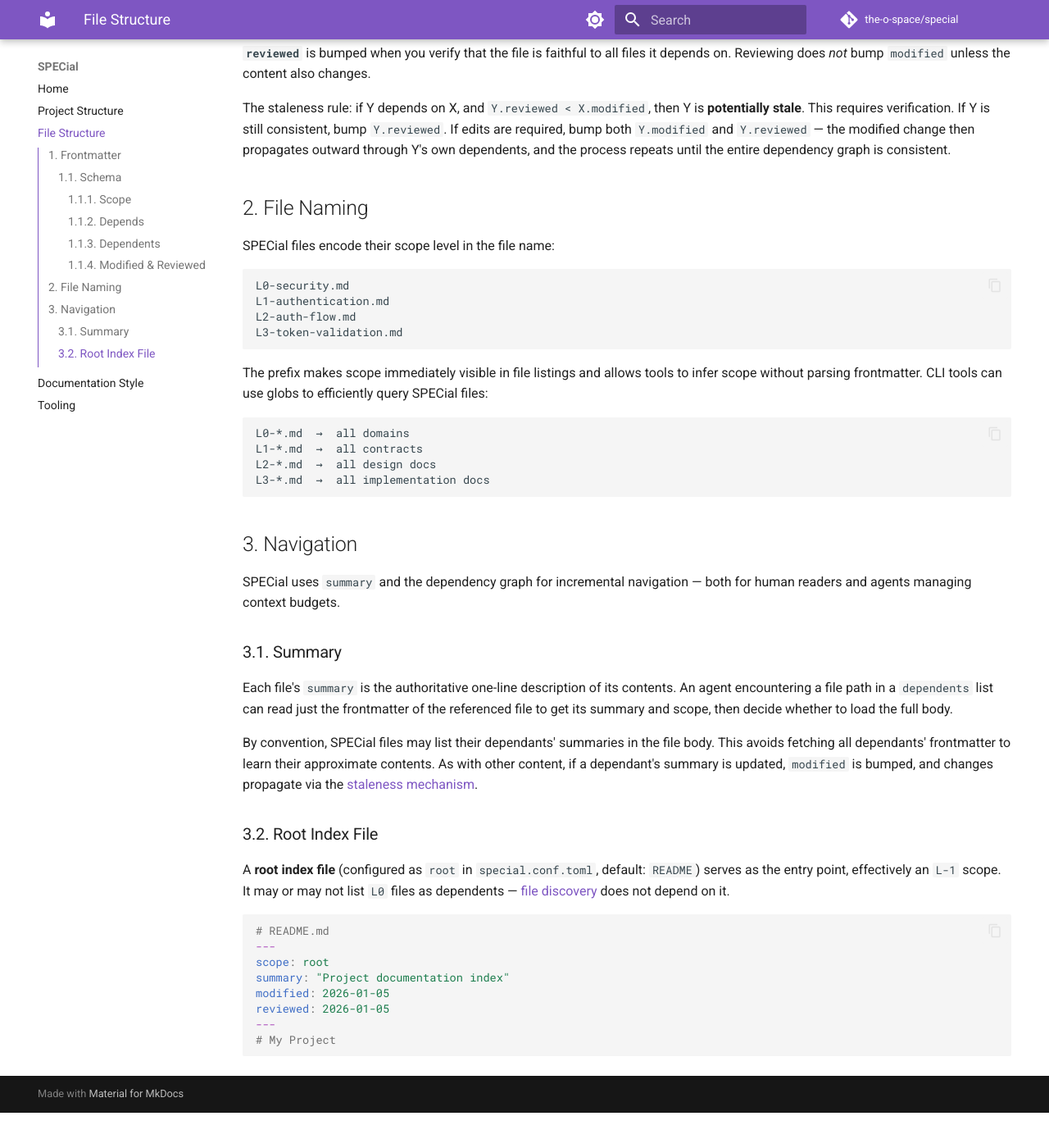
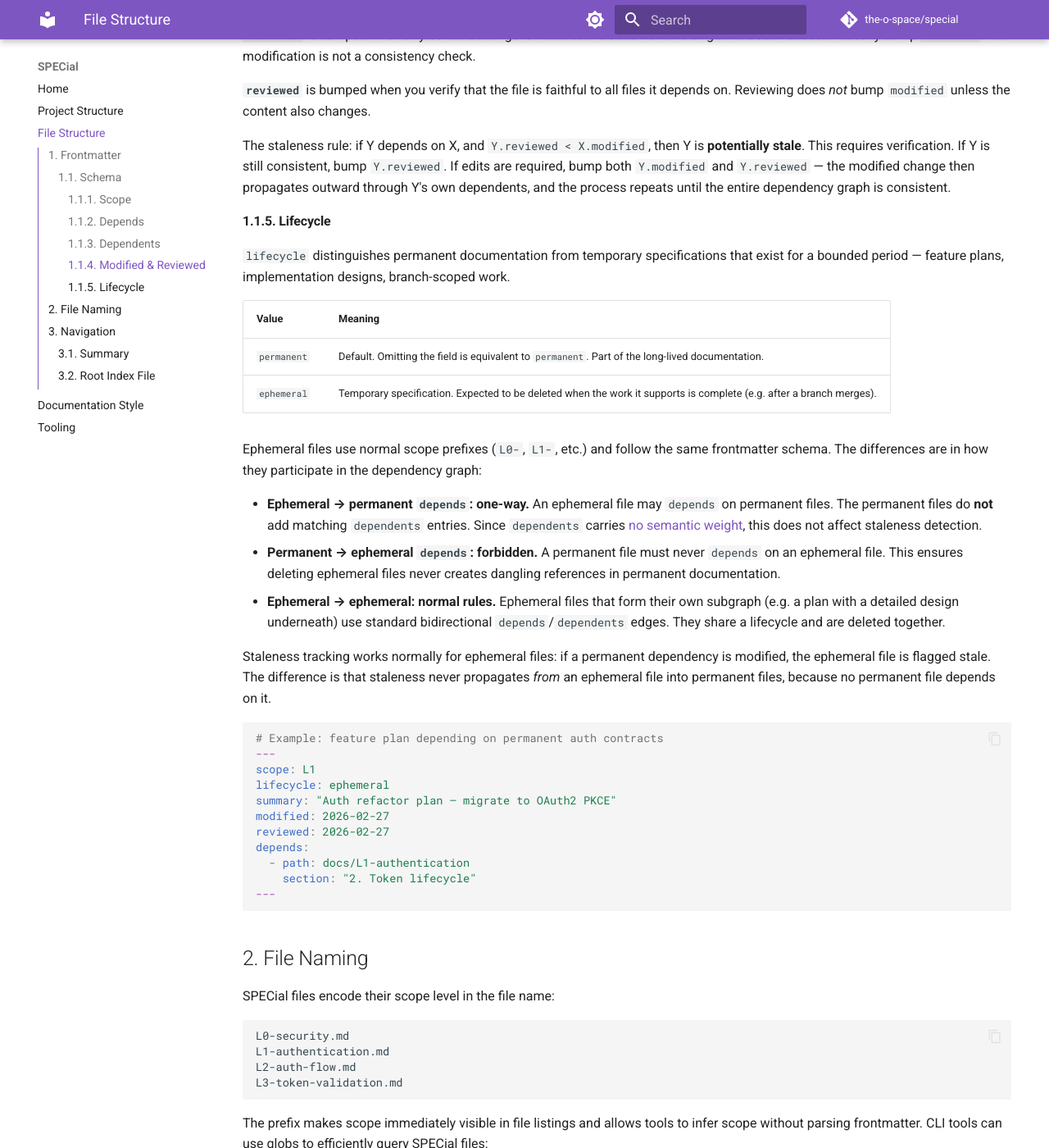
Before and after one commit to theoryzhenkov/SPECial, an MkDocs documentation site: the page built from docs/L0-file-structure.md, in a window 1280 px wide and 1400 px high, scrolled down 2464 px. Shown: the whole window at 82% size. Built offline with MkDocs 1.6.1 and Material for MkDocs 9.7.7, drawn with Linux system fonts in a browser that asks for light colours; comment, search, counter and statistics services are not loaded; before the commit the page ends 3821 px from its top, so only the background shows below that; some of the changed text lies outside the part shown.

Commit message:
feat(file-structure): add lifecycle field for ephemeral specifications

````diff
--- a/docs/L0-file-structure.md
+++ b/docs/L0-file-structure.md
@@ -1,8 +1,8 @@
 ---
 scope: L0
 summary: "SPECial file standard"
-modified: 2026-02-23
-reviewed: 2026-02-23
+modified: 2026-02-27
+reviewed: 2026-02-27
 depends:
   - path: index
     local: "Pages"
@@ -36,24 +36,25 @@ dependents:
 
 ### 1.1. Schema
 
-| Field | Type | Required | Description |
-| --- | --- | --- | --- |
-| `scope` | `enum` | yes | Depth of detail: `root`, L0–L3. Also expressed in file name. |
-| `summary` | `string` | yes | One-line description, used for [navigation](#3-navigation). |
-| `modified` | `date` | yes | Last content change, ISO 8601. |
-| `reviewed` | `date` | yes | Last verified consistency timestamp, ISO 8601. |
-| `depends` | `object[]` | no | This file can become stale after changes to these files. |
-| `dependents` | `object[]` | no | These files can become stale after changes to this file. |
+| Field        | Type       | Required | Description                                                            |
+| ------------ | ---------- | -------- | ---------------------------------------------------------------------- |
+| `scope`      | `enum`     | yes      | Depth of detail: `root`, L0–L3. Also expressed in file name.           |
+| `summary`    | `string`   | yes      | One-line description, used for [navigation](#3-navigation).            |
+| `modified`   | `date`     | yes      | Last content change, ISO 8601.                                         |
+| `reviewed`   | `date`     | yes      | Last verified consistency timestamp, ISO 8601.                         |
+| `lifecycle`  | `enum`     | no       | `permanent` (default) or `ephemeral`. See [Lifecycle](#115-lifecycle). |
+| `depends`    | `object[]` | no       | This file can become stale after changes to these files.               |
+| `dependents` | `object[]` | no       | These files can become stale after changes to this file.               |
 
 #### 1.1.1. Scope
 
-| Level | Answers | Access |
-| --- | --- | --- |
-| root: Index | What domains exist in this project? | Entry point. An agent reads this first to orient and pick a domain. |
-| L0: Context & Motivation | What is this domain, why does it exist, what are the stakes? | An agent reads this to decide whether this domain is relevant to its task. |
-| L1: Contracts | What are the interfaces, invariants, constraints, rules? | An agent reads this to work _with_ the domain without understanding its internals. |
-| L2: Structure & Flows | What are the components, how do they interact, what are the key sequences? | An agent reads this to modify or extend the domain. |
-| L3: Implementation | What are the implementation patterns, edge cases, known issues, performance considerations? | An agent reads this to debug or optimize within the domain. |
+| Level                    | Answers                                                                                     | Access                                                                             |
+| ------------------------ | ------------------------------------------------------------------------------------------- | ---------------------------------------------------------------------------------- |
+| root: Index              | What domains exist in this project?                                                         | Entry point. An agent reads this first to orient and pick a domain.                |
+| L0: Context & Motivation | What is this domain, why does it exist, what are the stakes?                                | An agent reads this to decide whether this domain is relevant to its task.         |
+| L1: Contracts            | What are the interfaces, invariants, constraints, rules?                                    | An agent reads this to work _with_ the domain without understanding its internals. |
+| L2: Structure & Flows    | What are the components, how do they interact, what are the key sequences?                  | An agent reads this to modify or extend the domain.                                |
+| L3: Implementation       | What are the implementation patterns, edge cases, known issues, performance considerations? | An agent reads this to debug or optimize within the domain.                        |
 
 #### 1.1.2. Depends
 
@@ -61,11 +62,11 @@ If changes to file X can affect file Y, then Y depends on X. For example, if cha
 
 `depends` is the **source of truth** for staleness detection. Each entry has the following schema:
 
-| Field | Type | Required | Description |
-| --- | --- | --- | --- |
-| `path` | `string` | yes | Path to the dependency file. |
-| `section` | `string` | no | Heading in the dependency file that this file depends on. If omitted, the dependency is file-level. |
-| `local` | `string` | no | Heading in this file that is dependent on the `section`. If omitted, the whole file is considered dependent. |
+| Field     | Type     | Required | Description                                                                                                  |
+| --------- | -------- | -------- | ------------------------------------------------------------------------------------------------------------ |
+| `path`    | `string` | yes      | Path to the dependency file.                                                                                 |
+| `section` | `string` | no       | Heading in the dependency file that this file depends on. If omitted, the dependency is file-level.          |
+| `local`   | `string` | no       | Heading in this file that is dependent on the `section`. If omitted, the whole file is considered dependent. |
 
 When `section` and `local` are specified, staleness is scoped: only changes under that heading in the dependency are relevant, and only the local heading needs review.
 
@@ -96,6 +97,37 @@ These two fields track documentation staleness and drift.
 **`reviewed`** is bumped when you verify that the file is faithful to all files it depends on. Reviewing does _not_ bump `modified` unless the content also changes.
 
 The staleness rule: if Y depends on X, and `Y.reviewed < X.modified`, then Y is **potentially stale**. This requires verification. If Y is still consistent, bump `Y.reviewed`. If edits are required, bump both `Y.modified` and `Y.reviewed` — the modified change then propagates outward through Y's own dependents, and the process repeats until the entire dependency graph is consistent.
+
+#### 1.1.5. Lifecycle
+
+`lifecycle` distinguishes permanent documentation from temporary specifications that exist for a bounded period — feature plans, implementation designs, branch-scoped work.
+
+| Value       | Meaning                                                                                                             |
+| ----------- | ------------------------------------------------------------------------------------------------------------------- |
+| `permanent` | Default. Omitting the field is equivalent to `permanent`. Part of the long-lived documentation.                     |
+| `ephemeral` | Temporary specification. Expected to be deleted when the work it supports is complete (e.g. after a branch merges). |
+
+Ephemeral files use normal scope prefixes (`L0-`, `L1-`, etc.) and follow the same frontmatter schema. The differences are in how they participate in the dependency graph:
+
+- **Ephemeral → permanent `depends`: one-way.** An ephemeral file may `depends` on permanent files. The permanent files do **not** add matching `dependents` entries. Since `dependents` carries [no semantic weight](#113-dependents), this does not affect staleness detection.
+- **Permanent → ephemeral `depends`: forbidden.** A permanent file must never `depends` on an ephemeral file. This ensures deleting ephemeral files never creates dangling references in permanent documentation.
+- **Ephemeral → ephemeral: normal rules.** Ephemeral files that form their own subgraph (e.g. a plan with a detailed design underneath) use standard bidirectional `depends`/`dependents` edges. They share a lifecycle and are deleted together.
+
+Staleness tracking works normally for ephemeral files: if a permanent dependency is modified, the ephemeral file is flagged stale. The difference is that staleness never propagates _from_ an ephemeral file into permanent files, because no permanent file depends on it.
+
+```yaml
+# Example: feature plan depending on permanent auth contracts
+---
+scope: L1
+lifecycle: ephemeral
+summary: "Auth refactor plan — migrate to OAuth2 PKCE"
+modified: 2026-02-27
+reviewed: 2026-02-27
+depends:
+  - path: docs/L1-authentication
+    section: "2. Token lifecycle"
+---
+```
 
 ## 2. File Naming
 
````
